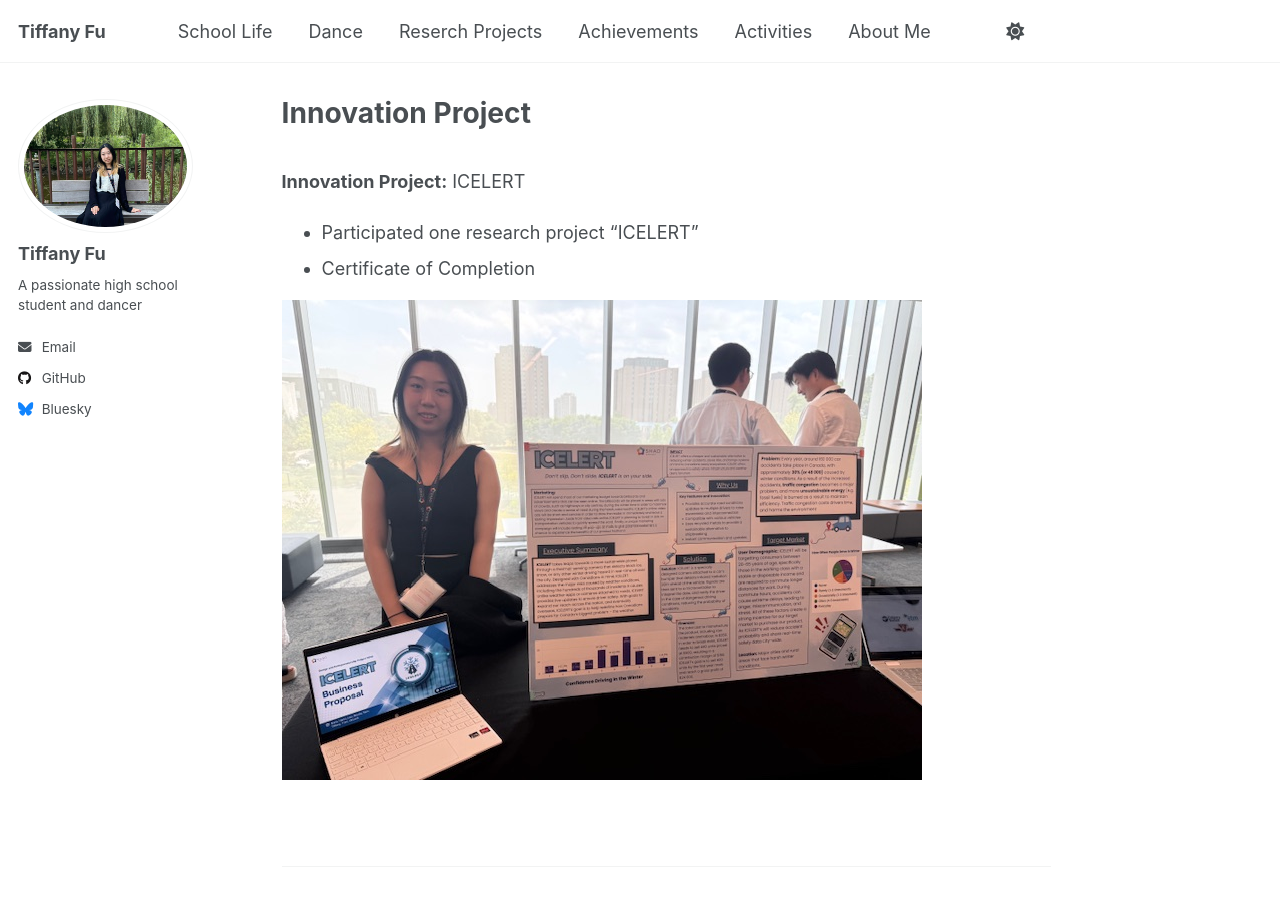
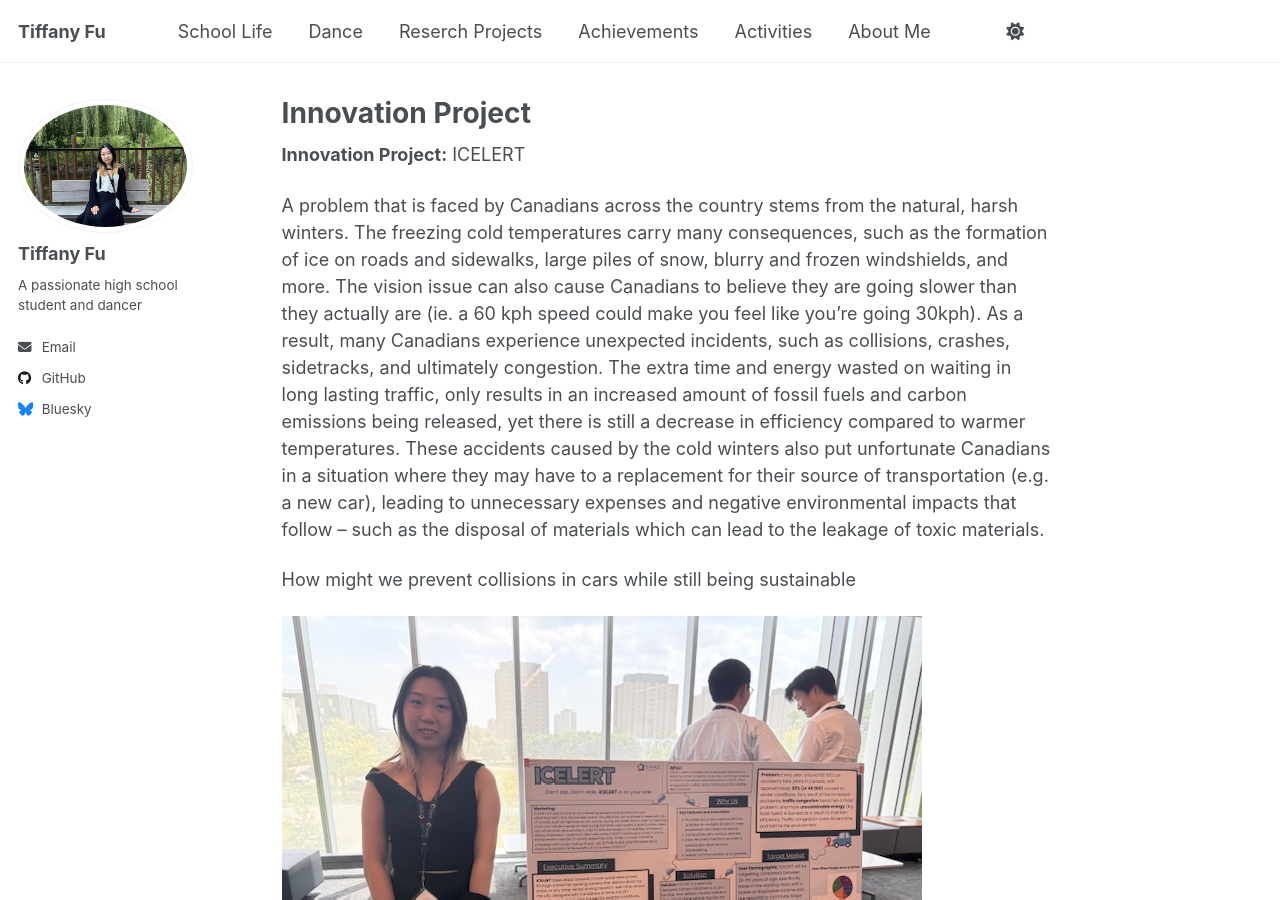
Before and after one commit to TiffanyJTFu/TiffanyFu, a Jekyll site: the page built from _teaching/Innovation-Project.md, in a window 1280 px wide and 900 px high. Built offline with Jekyll 4.4.1, drawn with Linux system fonts in a browser that asks for light colours; a script that is not in the unit is left out.

Commit message:
Update Innovation-Project.md

```diff
--- a/_teaching/Innovation-Project.md
+++ b/_teaching/Innovation-Project.md
@@ -4,9 +4,15 @@ collection: teaching
 type: ""
 permalink: /teaching/Innovation-Project
 ---
-<br>
+
 **Innovation Project:** ICELERT
-  * Participated one research project "ICELERT"
-  * Certificate of Completion
+
+ A problem that is faced by Canadians across the country stems from the natural, harsh winters. The freezing cold temperatures carry many consequences, such as the formation of ice on roads and sidewalks, large piles of snow, blurry and frozen windshields, and more. The vision issue can also cause Canadians to believe they are going slower than they actually are (ie. a 60 kph speed could make you feel like you’re going 30kph). As a result, many Canadians experience unexpected incidents, such as collisions, crashes, sidetracks, and ultimately congestion. The extra time and energy wasted on waiting in long lasting traffic, only results in an increased amount of fossil fuels and carbon emissions being released, yet there is still a decrease in efficiency compared to warmer temperatures. These accidents caused by the cold winters also put unfortunate Canadians in a situation where they may have to a replacement for their source of transportation (e.g. a new car), leading to unnecessary expenses and negative environmental impacts that follow – such as the disposal of materials which can lead to the leakage of toxic materials.
+
+How might we prevent collisions in cars while still being sustainable
+
 
 ![shad5](https://tiffanyjtfu.github.io/TiffanyFu/images/shad5.jpg)
+
+
+![shad5](https://tiffanyjtfu.github.io/TiffanyFu/images/shadproject1.png)
```
